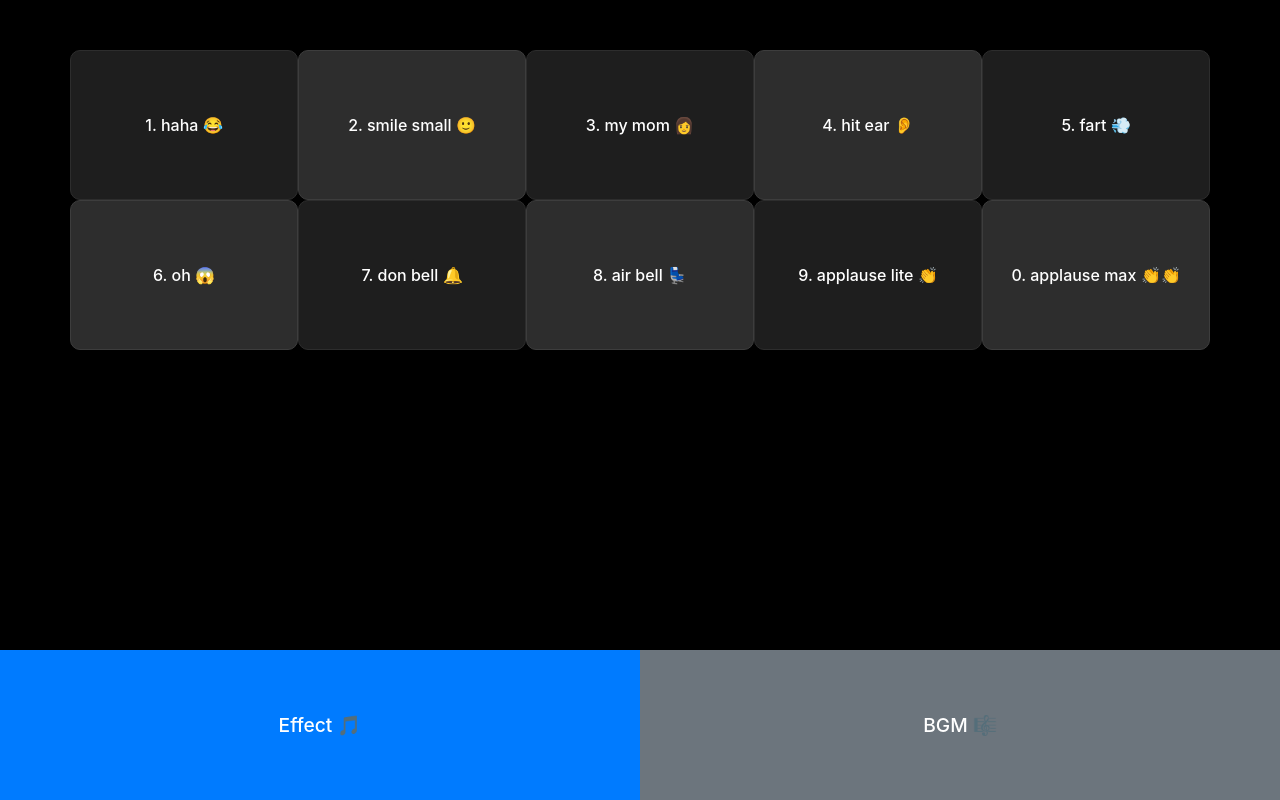
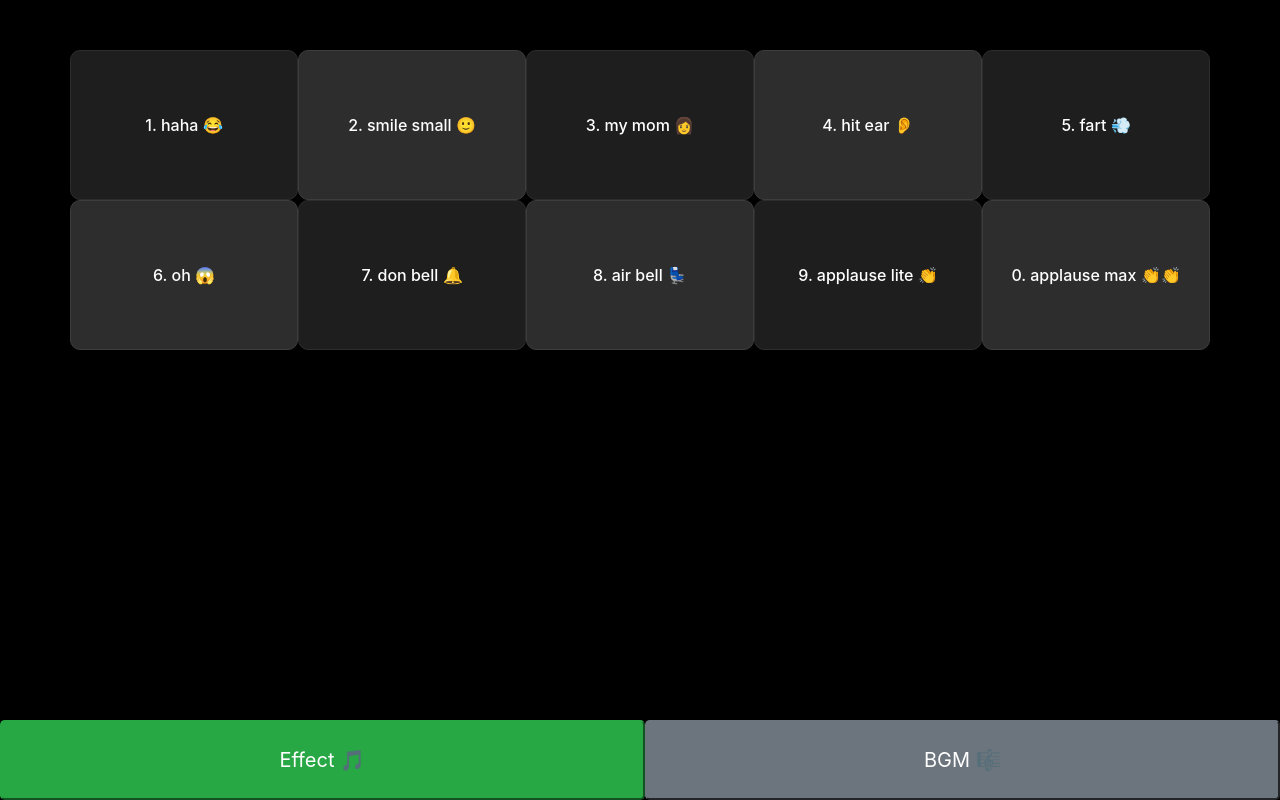
Before and after one commit to bunnywong/dj-bunny, a Gatsby site: page / in a window 1280 px wide. Built offline with nearby package versions, Linux system fonts and the light colour scheme; Gatsby itself is replaced by a stand-in of ours.

Commit message:
style tabs

```diff
--- a/components/TabNavigation.jsx
+++ b/components/TabNavigation.jsx
@@ -23,15 +23,17 @@ const TabNavigation = ({ activeTab, setActiveTab }) => {
     <footer className="fixed-bottom">
       <div className="d-flex">
         <button
-          className={`btn btn-lg flex-fill ${
-            activeTab === 'effect' ? 'btn-primary' : 'btn-secondary'
+         style={{height: 80}}
+          className={`btn-lg  flex-fill ${
+            activeTab === 'effect' ? 'btn-success' : 'btn-secondary'
           }`}
           onClick={() => setActiveTab('effect')}
         >
           Effect 🎵
         </button>
         <button
-          className={`btn btn-lg flex-fill ${
+          style={{height: 80}}
+          className={`btn-lg flex-fill ${
             activeTab === 'bgm' ? 'btn-primary' : 'btn-secondary'
           }`}
           onClick={() => setActiveTab('bgm')}
```
